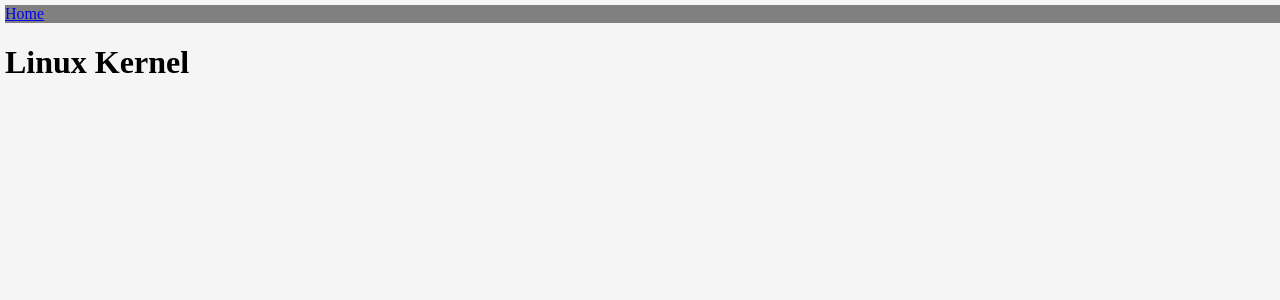
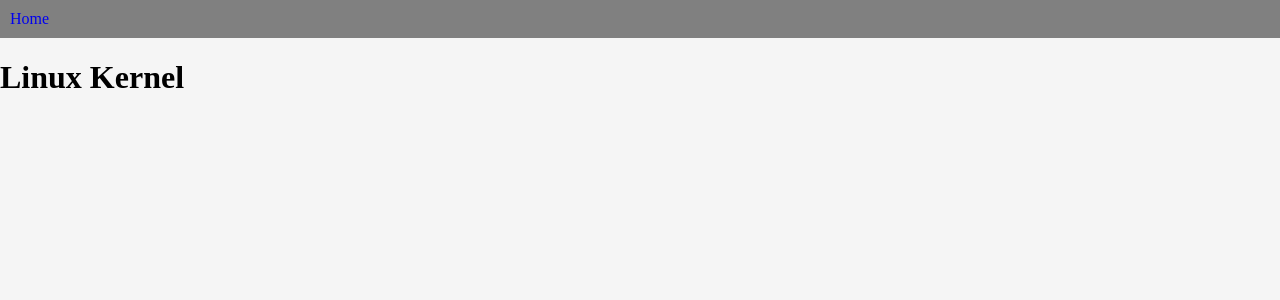
Before and after one commit to czarsir/sir, a Jekyll site: the page built from _posts/system/os/2016-04-10-linux-kernel.html, in a window 1280 px wide. Shown: the top 300 px of the page. Built offline with Jekyll 4.4.1, drawn with Linux system fonts in a browser that asks for light colours.

Commit message:
css nicer

```diff
--- a/_layouts/post.html
+++ b/_layouts/post.html
@@ -10,12 +10,19 @@ body {
   width: 100%;
   height: 100%;
   margin: 0;
-  padding: 5px;
+  padding: 0;
   background: #F5F5F5;
 }
 #navigator {
   width: 100%;
+  padding: 10px;
   background-color: gray;
+}
+a {
+  text-decoration:none;
+}
+#content a {
+  color: royalblue;
 }
 </style>
 
@@ -25,6 +32,8 @@ body {
 		<a href="{{site.baseurl}}">Home</a>
 	</div>
 </div>
+<div id="content">
 {{content}}
+</div>
 </body>
 </html>
```
Also changed, not shown: _layouts/default.html (+16 -1 lines).
